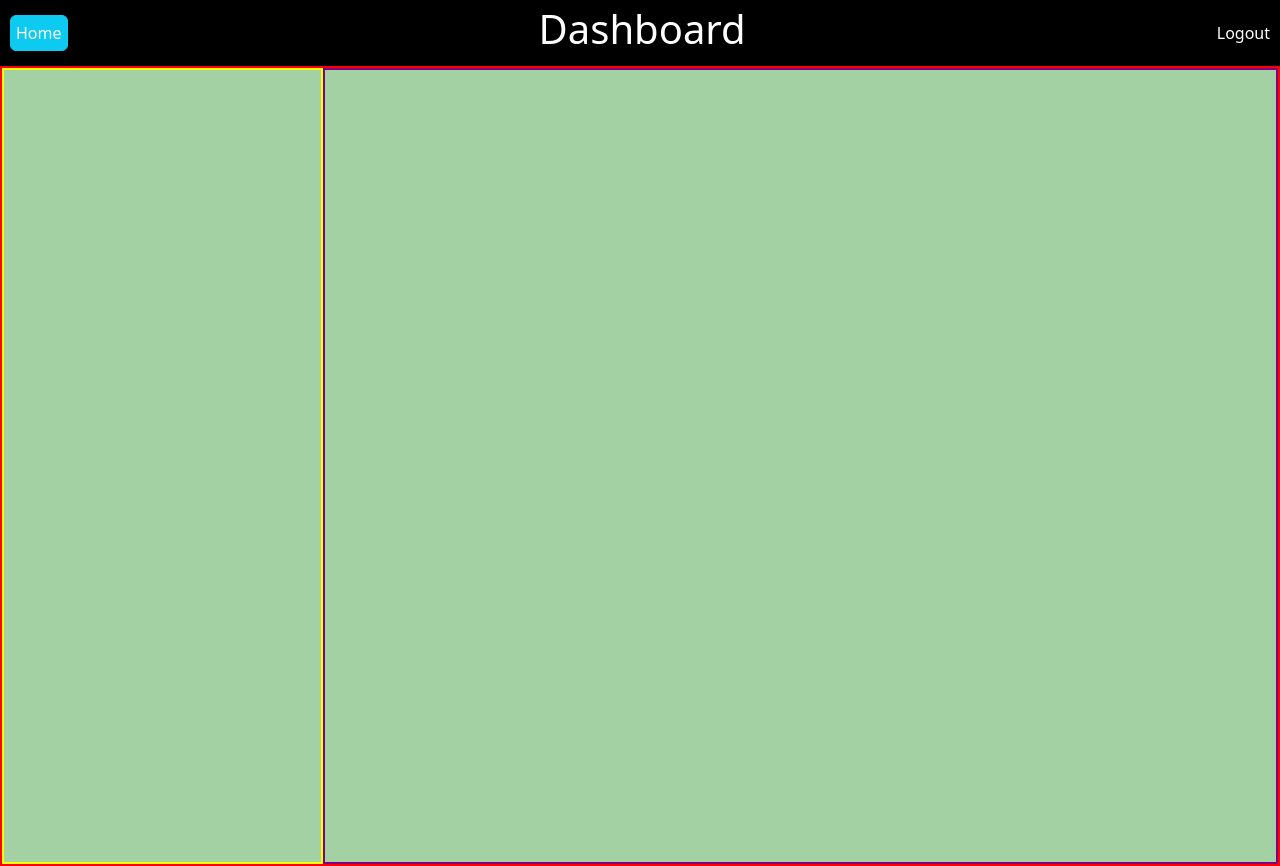
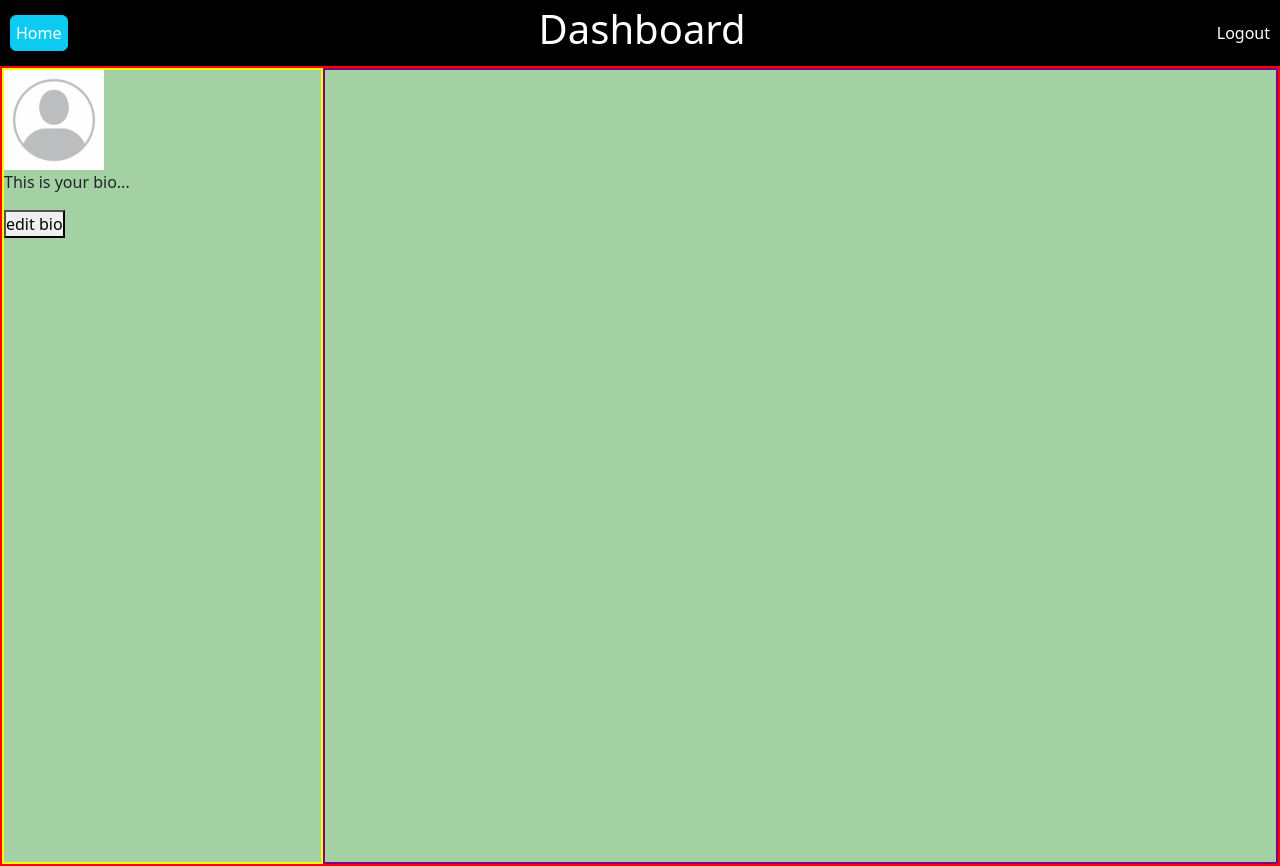
Before and after one commit to albertbravo650/Projects, a Flask app: template python/profile/flask_app/templates/home.html in a window 1280 px wide. Run offline with Flask 3, Linux system fonts and the light colour scheme; the template is opened without the code that fills it, so the values that code supplies are empty.

Commit message:
next commit

```diff
--- a/python/profile/flask_app/templates/home.html
+++ b/python/profile/flask_app/templates/home.html
@@ -18,10 +18,11 @@
     <div class="main">
         <div class="leftside">
             <div class="profileImg">
-
+                <img src="/static/assets/avatar.jpeg" alt="error" width="100" height="100">
             </div>
             <div class="bio">
-
+                <p>This is your bio...</p>
+                <button>edit bio</button>
             </div>
         </div>
         <div class="rightside">
```
Also changed, not shown: python/profile/flask_app/static/assets/avatar.jpeg (added).
